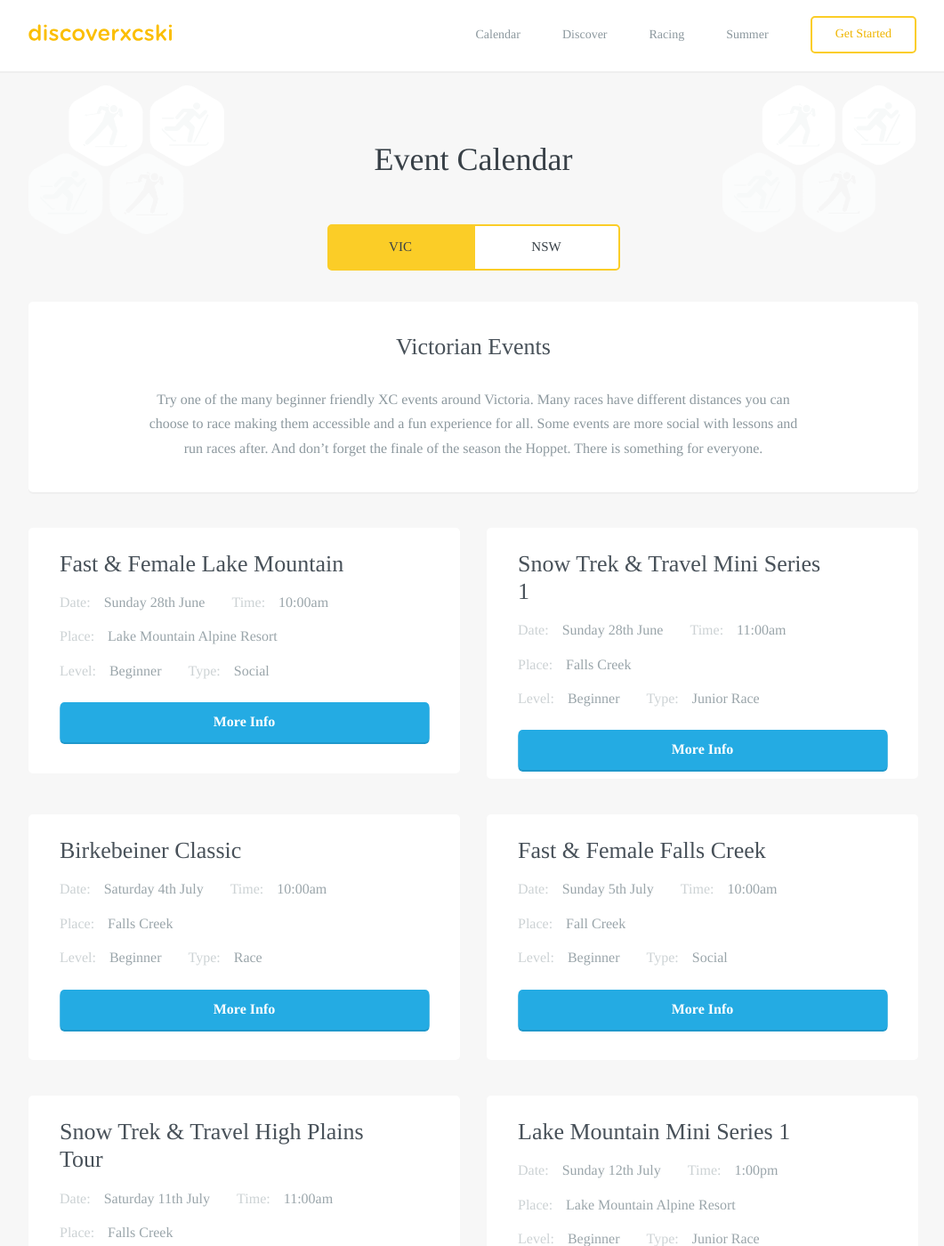
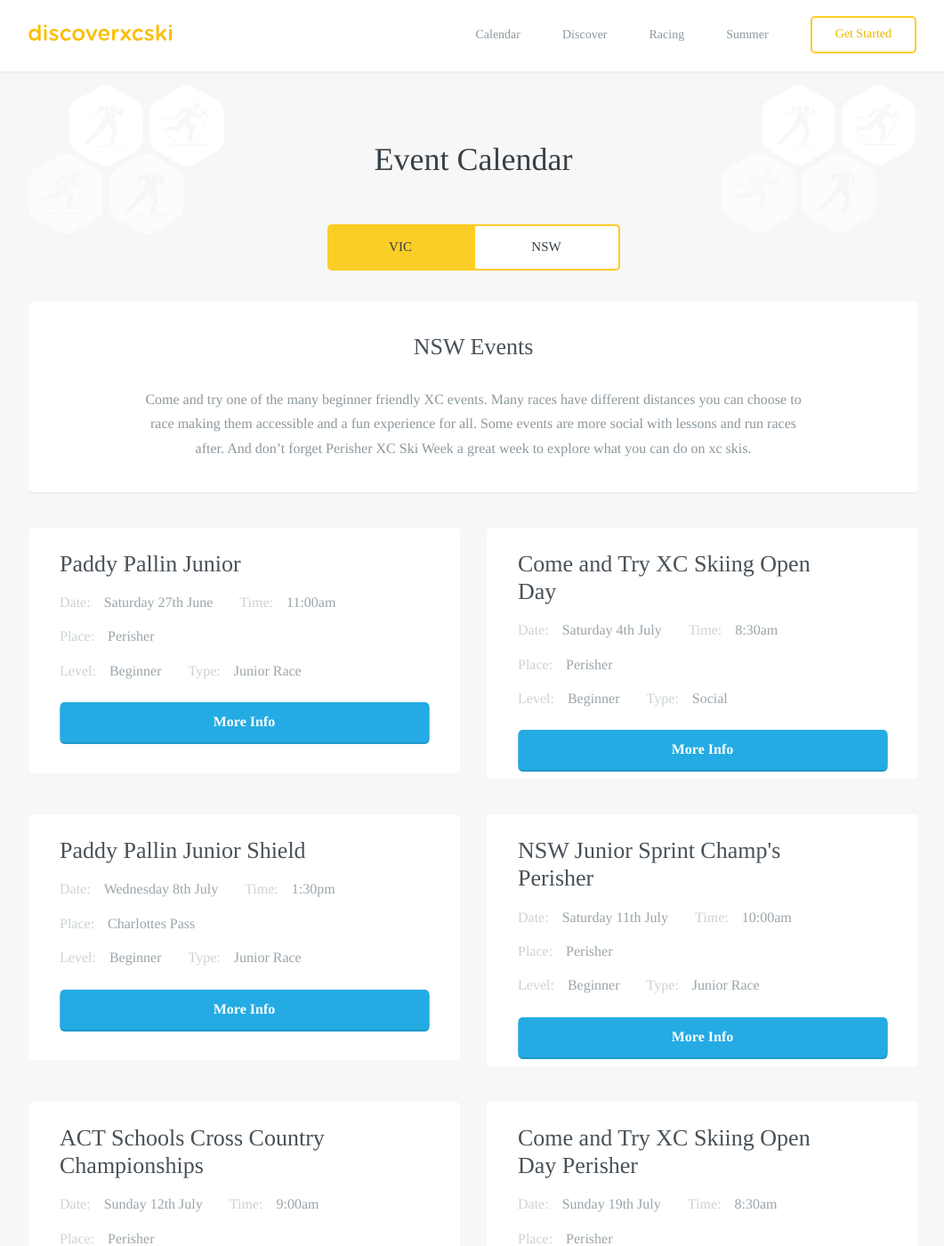
Before and after one commit to robcatto/robcatto.github.io, a Jekyll site: the page built from events/index.html, in a window 1280 px wide and 1400 px high. Shown: the whole window at 89% size, without its empty margins (108-1169 px from the left). Built offline with Jekyll 4.4.1, drawn with Linux system fonts in a browser that asks for light colours; some web fonts are replaced; Markdown is read by kramdown in place of the engine named in the settings; some of the changed text lies outside the part shown.

Commit message:
Update index.html

```diff
--- a/events/index.html
+++ b/events/index.html
@@ -43,7 +43,7 @@ layout: default
 
 
       <div class="content">
-        <div id="content1">
+        <div id="content2">
         <section class="mobile_section" style="margin-top: 35px; margin-bottom: 0px;">
                 <h3>Victorian Events</h3>
                     <p>Try one of the many beginner friendly XC events around Victoria.  Many races have different distances you can choose to race making them accessible and a fun experience for all.  Some events are more social with lessons and run races after.  And don’t forget the finale of the season the Hoppet.  There is something for everyone.
@@ -286,7 +286,7 @@ layout: default
 
         </div>
 
-        <div id="content2">
+        <div id="content1">
          <section class="mobile_section" style="margin-top: 35px; margin-bottom: 0px;">
                     <h3>NSW Events</h3>
                     <p>Come and try one of the many beginner friendly XC events.  Many races have different distances you can choose to race making them accessible and a fun experience for all.  Some events are more social with lessons and run races after.  And don’t forget Perisher XC Ski Week a great week to explore what you can do on xc skis.
```
